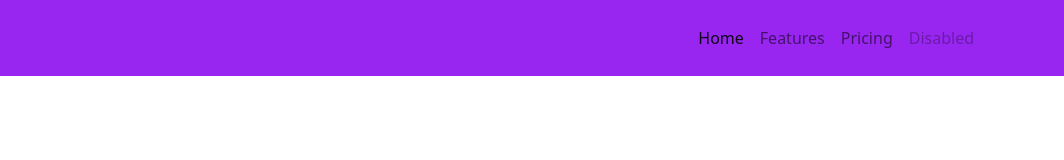
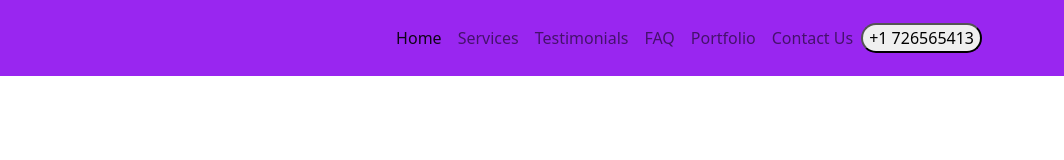
Before and after one commit to PuneetSivananda/bootstrap-5, a website: page index.html in a window 1280 px wide. Shown: the full height of the page, 216-1280 px from the left. Drawn offline with Linux system fonts and the light colour scheme.

Commit message:
feat: added layout according to UX

```diff
--- a/index.html
+++ b/index.html
@@ -25,15 +25,22 @@
             <a class="nav-link active" aria-current="page" href="#">Home</a>
           </li>
           <li class="nav-item">
-            <a class="nav-link" href="#">Features</a>
+            <a class="nav-link" href="#">Services</a>
           </li>
           <li class="nav-item">
-            <a class="nav-link" href="#">Pricing</a>
+            <a class="nav-link" href="#">Testimonials</a>
           </li>
           <li class="nav-item">
-            <a class="nav-link disabled" href="#" tabindex="-1" aria-disabled="true">Disabled</a>
+            <a class="nav-link" href="#">FAQ</a>
+          </li>
+          <li class="nav-item">
+            <a class="nav-link" href="#">Portfolio</a>
+          </li>
+          <li class="nav-item">
+            <a class="nav-link" href="#">Contact Us</a>
           </li>
         </ul>
+        <button type="button" class="rounded-pill">+1 726565413</button>
       </div>
     </div>
   </nav>
```
